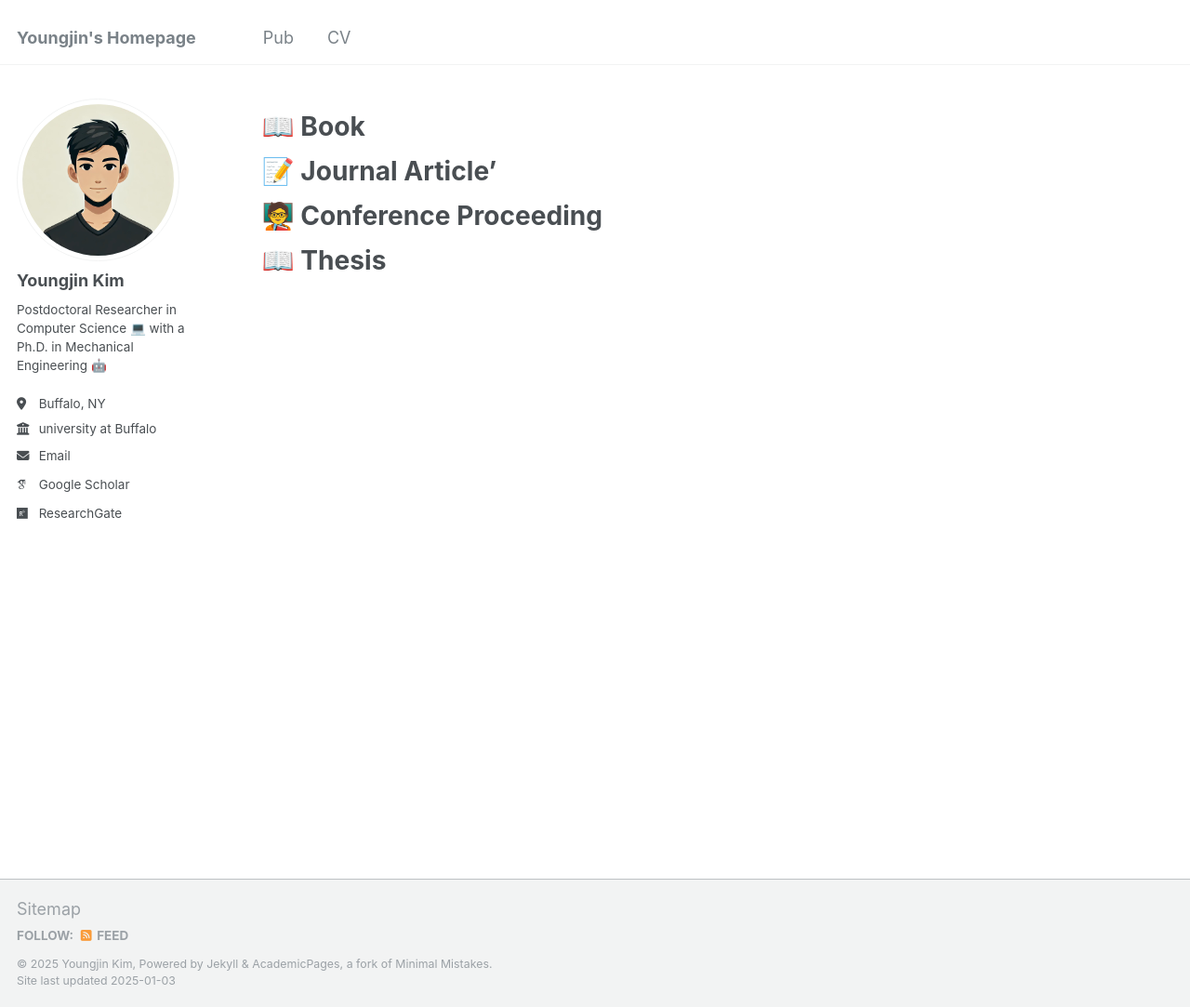
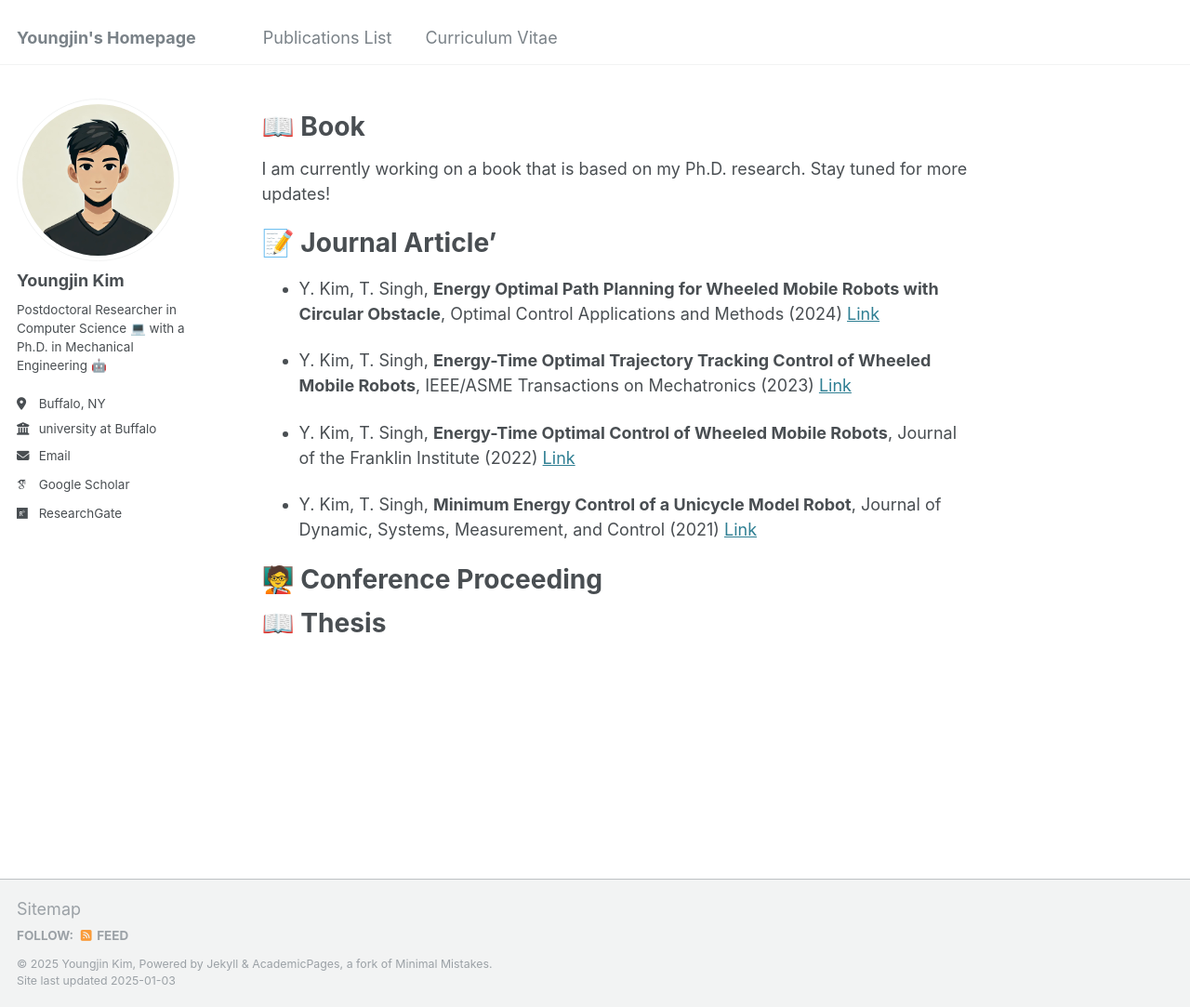
Before and after one commit to AutoBot4Kid/AutoBot4Kid.github.io, a Jekyll site: the page built from _pages/pub.md, in a window 1280 px wide and 1083 px high. Shown: the whole window at 93% size. Built offline with Jekyll 4.4.1, drawn with Linux system fonts in a browser that asks for light colours; some web fonts are replaced.

Commit message:
pub list with link

```diff
--- a/_data/navigation.yml
+++ b/_data/navigation.yml
@@ -5,8 +5,11 @@
 # prevent it from being included in the site.
 
 main:
-  - title: "Pub"
+  - title: "Publications List"
     url: /pub/
+
+  - title: "Curriculum Vitae"
+    url: /cv/
 
   # - title: "Talks"
   #   url: /talks/
@@ -20,8 +23,5 @@ main:
   # - title: "Blog Posts"
   #   url: /year-archive/
 
-  - title: "CV"
-    url: /cv/
-
   # - title: "Guide"
   #   url: /markdown/
--- a/_pages/pub.md
+++ b/_pages/pub.md
@@ -6,9 +6,17 @@ author_profile: true
 
 📖 Book
 ======
+I am currently working on a book that is based on my Ph.D. research. Stay tuned for more updates!
 
 📝 Journal Article'
 ======
+-  Y.  Kim,  T. Singh, **Energy Optimal Path Planning for Wheeled Mobile Robots with Circular Obstacle**, Optimal Control Applications and Methods (2024) [Link](https://onlinelibrary.wiley.com/doi/10.1002/oca.3208)
+
+- Y.  Kim, T.  Singh, **Energy-Time Optimal Trajectory Tracking Control of Wheeled Mobile Robots**, IEEE/ASME Transactions on Mechatronics (2023) [Link](https://ieeexplore.ieee.org/document/10224354)
+
+- Y.  Kim,  T. Singh, **Energy-Time Optimal Control of Wheeled Mobile Robots**, 	Journal of the Franklin Institute (2022) [Link](https://www.sciencedirect.com/science/article/abs/pii/S0016003222003209)
+
+- Y.  Kim,  T.  Singh, **Minimum  Energy  Control  of  a  Unicycle  Model  Robot**,  Journal  of  Dynamic, Systems, Measurement, and Control (2021) [Link](https://asmedigitalcollection.asme.org/dynamicsystems/article/143/10/101003/1107996/Minimum-Energy-Control-of-a-Unicycle-Model-Robot)
 
 🧑‍🏫 Conference Proceeding
 ======
```
